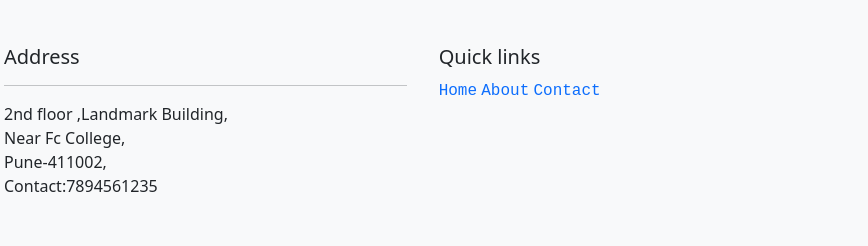
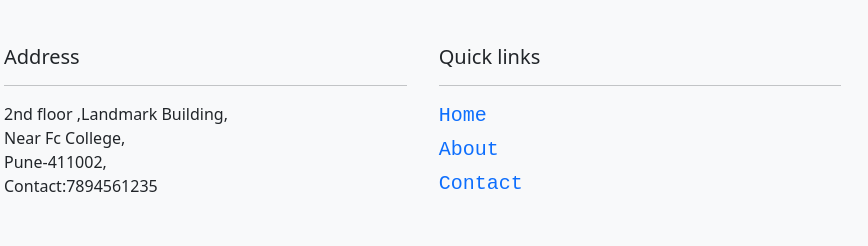
Before and after one commit to vaibhavkharalkar/ISB416, a plain HTML site: page index.html in a window 1280 px wide. Shown: the part 710-956 px from the top of the page, 0-868 px from the left. Drawn offline with nearby package versions, Linux system fonts and the light colour scheme.

Commit message:
Update index.html

```diff
--- a/index.html
+++ b/index.html
@@ -148,10 +148,10 @@
         Contact:7894561235
       </div>
       <div class="col-md-4 bg-light p-3">
-        <h5>Quick links</h5>
-        <a class="anchor" href="#">Home</a>
-        <a class="anchor" href="#">About</a>
-        <a class="anchor" href="">Contact</a>
+        <h5>Quick links</h5><hr>
+        <h5><a class="anchor" href="#">Home</a></h5>
+        <h5><a class="anchor" href="#">About</a></h5>
+        <h5><a class="anchor" href="">Contact</a></h5>
       </div>
       <div class="col-md-4 bg-light p-3">
         <h5>social media icons</h5><hr>
```
